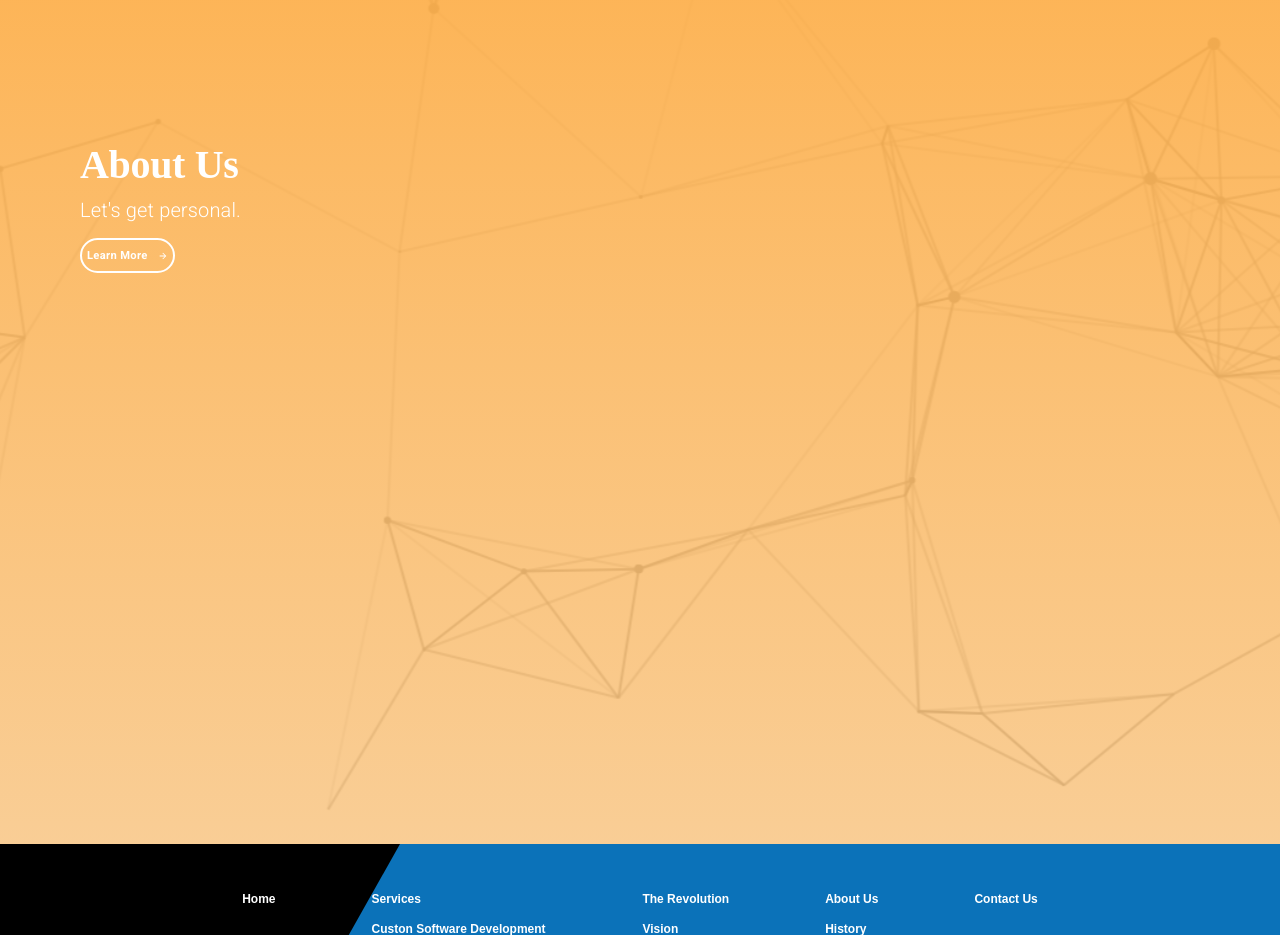
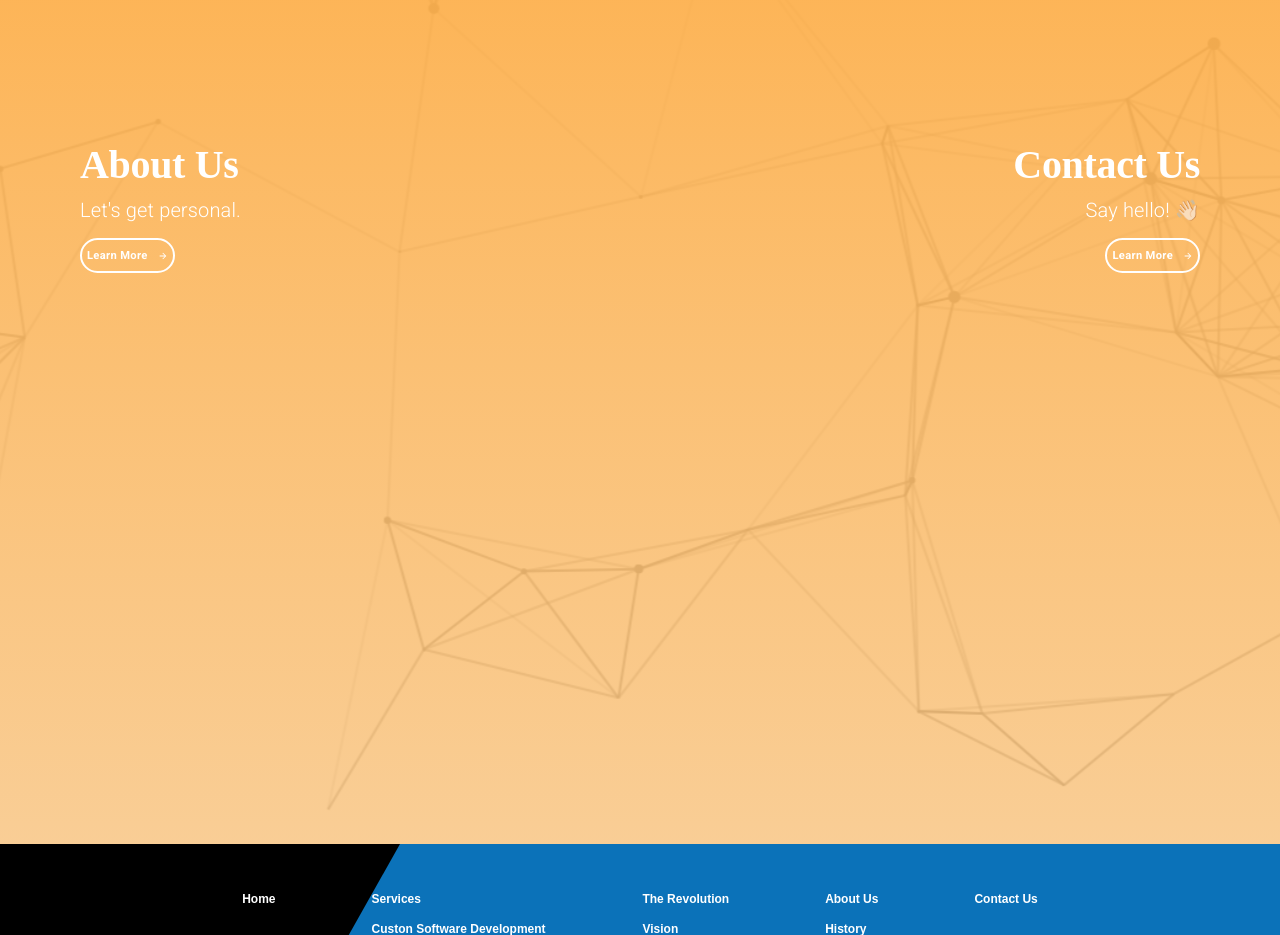
Before and after one commit to RaphaelOhlsen/materialui, a React (Create React App) app: page / in a window 1280 px wide. Shown: the part 4080-5015 px from the top of the page. Built offline with nearby package versions, Linux system fonts and the light colour scheme.

Commit message:
72. Creating The Information Block Continued

```diff
--- a/src/components/LanddingPage.js
+++ b/src/components/LanddingPage.js
@@ -141,6 +141,7 @@
   const classes = useStyles();
   const theme = useTheme();
   const matchesSM = useMediaQuery(theme.breakpoints.down("sm"));
+  const matchesXS = useMediaQuery(theme.breakpoints.down("xs"));
   const defaultOptions = {
     loop: true,
     autoplay: true,
@@ -379,7 +380,21 @@
           alignItems="center"
           direction="row"
         >
-          <Grid item style={{position: "absolute", marginLeft: "5em"}}>
+          <Grid
+            item
+            container
+            style={{
+              position: "absolute",
+              textAlign: matchesXS ? "center" : "inherit"
+            }}
+            direction={matchesXS ? "column" : "row"}
+            spacing={matchesXS ? 10 : 0}
+          >
+            <Grid
+              item
+              sm
+              style={{marginLeft: matchesXS ? 0 : matchesSM ? "2em" : "5em"}}
+            >
               <Grid container direction="column">
                 <Typography
                   variant="h2"
@@ -400,6 +415,36 @@
                 </Grid>
               </Grid>
             </Grid>
+            <Grid
+              item
+              sm
+              style={{
+                marginRight: matchesXS ? 0 : matchesSM ? "2em" : "5em",
+                textAlign: matchesXS ? "center" : "right"
+              }}
+            >
+              <Grid container direction="column">
+                <Typography
+                  variant="h2"
+                  style={{color: "#fff"}}
+                >
+                  Contact Us
+                </Typography>
+                <Typography
+                  variant="subtitle2"
+                >
+                  Say hello! <span role="img" aria-label="cat" >👋🏻</span>
+                </Typography>
+                <Grid item>
+                  <Button variant="outlined" className={classes.buttonInfo}>
+                    <span style={{marginRight: 10}}>Learn More</span>
+                    <ButtonArrow width={10} height={10} fill="#fff" />
+                  </Button>
+                </Grid>
+              </Grid>
+            </Grid>
+          </Grid>
+
           <div className={classes.infoBackground}/>
         </Grid>
       </Grid>
```
Lines whose indentation alone changed are shown as unchanged.
